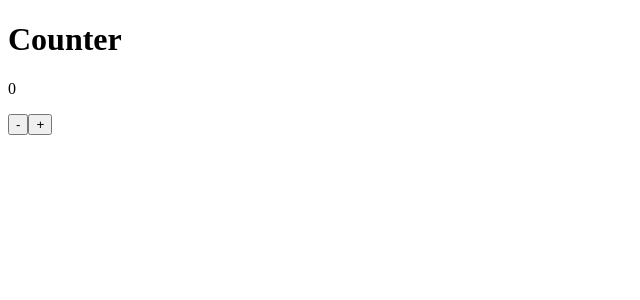
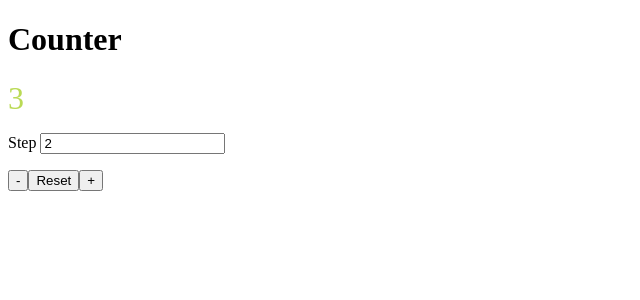
Before and after one commit to PaulNegoescu/react-orange, a React (Vite) app: page / in a window 1280 px wide. Shown: the top 300 px of the page, without its empty margins (0-640 px from the left). Built offline with nearby package versions, Linux system fonts and the light colour scheme.

Commit message:
Finished with state

```diff
--- a/package.json
+++ b/package.json
@@ -9,6 +9,7 @@
     "preview": "vite preview"
   },
   "dependencies": {
+    "clsx": "^1.2.1",
     "react": "^18.2.0",
     "react-dom": "^18.2.0"
   },
--- a/src/components/App/App.jsx
+++ b/src/components/App/App.jsx
@@ -2,5 +2,7 @@ import React from 'react';
 import { Counter } from '../../features/Counter/Counter';
 
 export function App() {
-  return <Counter />;
+  return <Counter initialCount={3} initialStep={2} />;
 }
+
+// React.createElement(Counter, {initialCount: '3', initalStep: '2'}, null);
--- a/src/features/Counter/Counter.jsx
+++ b/src/features/Counter/Counter.jsx
@@ -1,17 +1,73 @@
-import { useState } from 'react';
+import { useReducer, useState } from 'react';
+import clsx from 'clsx';
 
-export function Counter() {
-  const [count, setCount] = useState(0);
+import styles from './Counter.module.css';
+
+function countReducer(oldState, action) {
+  let newState = oldState;
+
+  switch (action.type) {
+    case 'increment':
+      newState += action.payload;
+      break;
+    case 'decrement':
+      newState -= action.payload;
+      break;
+    case 'reset':
+      newState = action.payload;
+      break;
+    default:
+      console.warn(
+        `The action type "${action.type}" is not defined in counterReducer.`
+      );
+  }
+
+  return newState;
+}
+
+export function Counter({ initialCount = 0, initialStep = 1 }) {
+  const [count, dispatch] = useReducer(countReducer, initialCount);
+  const [step, setStep] = useState(initialStep);
+
+  function handleInputChange(e) {
+    setStep(e.target.valueAsNumber);
+  }
 
   return (
     <>
       <h1>Counter</h1>
       <p>
-        <output>{count}</output>
+        <output
+          className={clsx(styles.output, {
+            [styles.positive]: count > 0,
+            [styles.negative]: count < 0,
+          })}
+        >
+          {count}
+        </output>
       </p>
+      <form>
+        <label htmlFor="step">Step</label>{' '}
+        <input
+          type="number"
+          name="step"
+          id="step"
+          value={step}
+          onChange={handleInputChange}
+        />
+      </form>
       <p>
-        <button onClick={() => setCount((oldState) => oldState - 1)}>-</button>
-        <button onClick={() => setCount(count + 1)}>+</button>
+        <button onClick={() => dispatch({ type: 'decrement', payload: step })}>
+          -
+        </button>
+        <button
+          onClick={() => dispatch({ type: 'reset', payload: initialCount })}
+        >
+          Reset
+        </button>
+        <button onClick={() => dispatch({ type: 'increment', payload: step })}>
+          +
+        </button>
       </p>
     </>
   );
--- /dev/null
+++ b/src/features/Counter/Counter.module.css
@@ -0,0 +1,11 @@
+.positive {
+  color: #bada55;
+}
+
+.negative {
+  color: #c00;
+}
+
+.output {
+  font-size: 2rem;
+}
```
Also changed, not shown: 1 other file (tests, documents, lock files or other folders).
